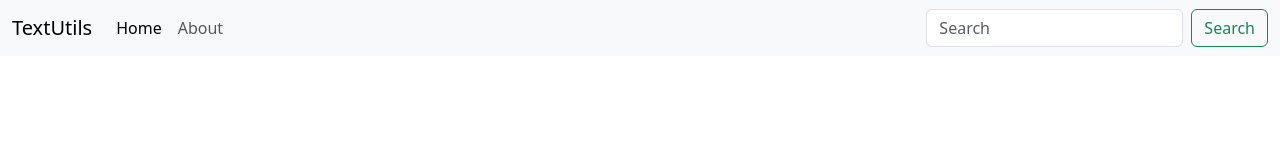
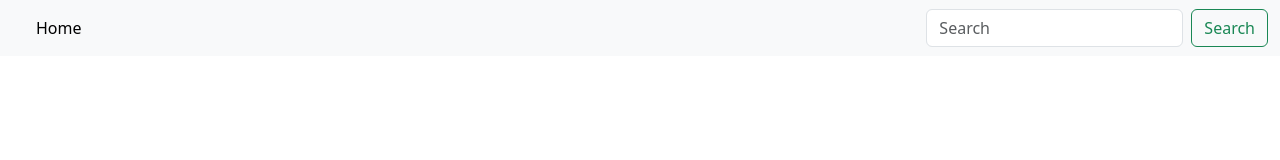
Before and after one commit to HarshSisodia/React_TextUtils, a React (Create React App) app: page / in a window 1280 px wide. Shown: the top 160 px of the page. Built offline with nearby package versions, Linux system fonts and the light colour scheme.

Commit message:
Add new Files

```diff
--- a/src/App.js
+++ b/src/App.js
@@ -1,5 +1,6 @@
 
 import './App.css';
+import Navbar from './Components/Navbar';
 
 function App() {
   return (
@@ -7,30 +8,10 @@
   //using fragment tag to avoid using div tag
   //and to avoid using extra div tag in the DOM
 <>
-<nav className="navbar navbar-expand-lg bg-body-tertiary">
-  <div className="container-fluid">
-    <a className="navbar-brand" href="click">TextUtils</a>
-    <button className="navbar-toggler" type="button" data-bs-toggle="collapse" data-bs-target="#navbarSupportedContent" aria-controls="navbarSupportedContent" aria-expanded="false" aria-label="Toggle navigation">
-      <span className="navbar-toggler-icon"></span>
-    </button>
-    <div className="collapse navbar-collapse" id="navbarSupportedContent">
-      <ul className="navbar-nav me-auto mb-2 mb-lg-0">
-        <li className="nav-item">
-          <a className="nav-link active" aria-current="page" href="/" >Home</a>
-        </li>
-        <li className="nav-item">
-          <a className="nav-link" href="/" >About</a>
-        </li>
-      </ul>
-      <form className="d-flex" role="search">
-        <input className="form-control me-2" type="search" placeholder="Search" aria-label="Search"/>
-        <button className="btn btn-outline-success" type="submit">Search</button>
-      </form>
-    </div>
-  </div>
-</nav>
-
-  </>
+{/* <Navbar title = "TextUtils" aboutText="About"/> */}
+{/* <Navbar title = "TextUtils"/> */}
+<Navbar/>
+ </>
   );
 
 }
--- /dev/null
+++ b/src/Components/Navbar.js
@@ -0,0 +1,37 @@
+import React from 'react'
+import PropTypes from 'prop-types'
+export default function Navbar(props) {
+      console.log("About Text:", props.aboutText);
+  return (
+    <nav className="navbar navbar-expand-lg bg-body-tertiary">
+  <div className="container-fluid">
+    <a className="navbar-brand" href="click">{props.title}</a>
+    <button className="navbar-toggler" type="button" data-bs-toggle="collapse" data-bs-target="#navbarSupportedContent" aria-controls="navbarSupportedContent" aria-expanded="false" aria-label="Toggle navigation">
+      <span className="navbar-toggler-icon"></span>
+    </button>
+    <div className="collapse navbar-collapse" id="navbarSupportedContent">
+      <ul className="navbar-nav me-auto mb-2 mb-lg-0">
+        <li className="nav-item">
+          <a className="nav-link active" aria-current="page" href="/" >Home</a>
+        </li>
+        <li className="nav-item">
+          <a className="nav-link" href="/">{props.aboutText}</a>
+        </li>
+      </ul>
+      <form className="d-flex" role="search">
+        <input className="form-control me-2" type="search" placeholder="Search" aria-label="Search"/>
+        <button className="btn btn-outline-success" type="submit">Search</button>
+      </form>
+    </div>
+  </div>
+</nav>
+    )
+}
+Navbar.propTypes={
+            title:  PropTypes.string,
+            aboutText: PropTypes.string
+};
+Navbar.defaultProps={
+        title:'Set title here',
+        aboutText: 'About'
+};
```
